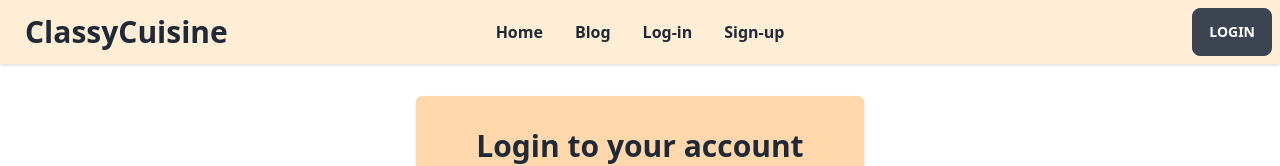
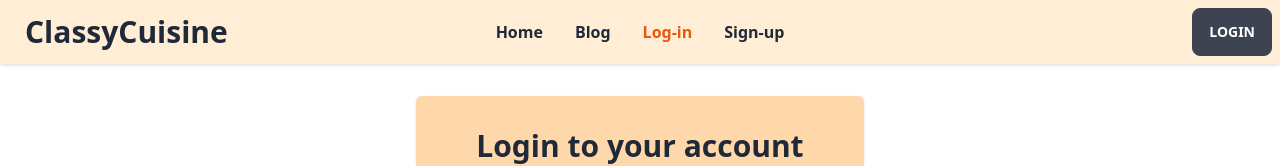
Before and after one commit to Deadless-Programmer/FelevR, a React (Vite) app: page /login in a window 1280 px wide. Shown: the top 166 px of the page. Built offline with nearby package versions, Linux system fonts and the light colour scheme.

Commit message:
active route

```diff
--- /dev/null
+++ b/src/components/ActiveLink/ActiveLink.jsx
@@ -0,0 +1,21 @@
+import React from 'react';
+import { NavLink } from 'react-router-dom';
+
+const ActiveLink = ({to, children}) => {
+    return (
+        <div>
+            <NavLink
+                    to={to}
+                    className={({ isActive}) =>
+                      isActive
+                        ? "text-orange-600"
+                        : ""
+                    }
+                  > {children}
+                    {/* other code */}
+                  </NavLink>
+        </div>
+    );
+};
+
+export default ActiveLink;
--- a/src/shared/Header/Header.jsx
+++ b/src/shared/Header/Header.jsx
@@ -1,5 +1,6 @@
 import React from 'react';
 import { Link } from 'react-router-dom';
+import ActiveLink from '../../components/ActiveLink/ActiveLink';
 
 const Header = () => {
     return (
@@ -29,11 +30,11 @@ const Header = () => {
   </div>
   <div className="navbar-center hidden lg:flex">
     <ul className="menu menu-horizontal px-1">
-      <li className='font-semibold'><Link to="/" >Home</Link></li>
+      <li className='font-semibold'><ActiveLink to="/" >Home</ActiveLink></li>
 
-      <li className='font-semibold'><Link to="/blog">Blog</Link></li>
-      <li className='font-semibold'><Link to="login">Log-in</Link></li>
-      <li className='font-semibold'><Link to="/signup">Sign-up</Link></li>
+      <li className='font-semibold'><ActiveLink to="/blog">Blog</ActiveLink></li>
+      <li className='font-semibold'><ActiveLink to="login">Log-in</ActiveLink></li>
+      <li className='font-semibold'><ActiveLink to="/signup">Sign-up</ActiveLink></li>
     </ul>
   </div>
   <div className="navbar-end">
```
